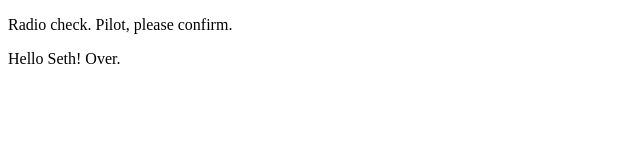
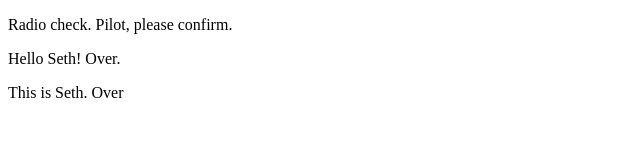
Before and after one commit to seth-woodrow/communication-log, a plain HTML site: page index.html in a window 1280 px wide. Shown: the whole page, without its empty margins (0-640 px from the left). Drawn offline with Linux system fonts and the light colour scheme.

Commit message:
commands response

```diff
--- a/index.html
+++ b/index.html
@@ -3,5 +3,6 @@
    <body>
       <p>Radio check. Pilot, please confirm.</p>
       <p> Hello Seth! Over.</p>
+      <p>This is Seth. Over</p>
    </body>
 </html>
```
